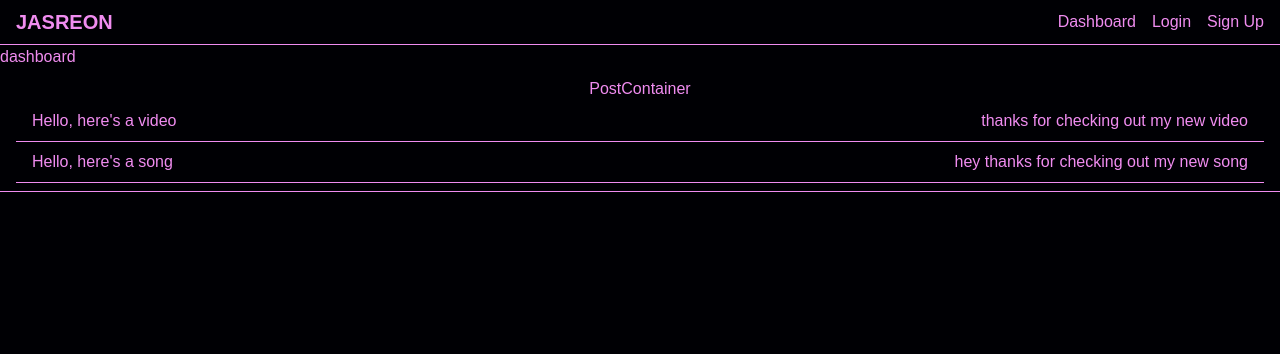
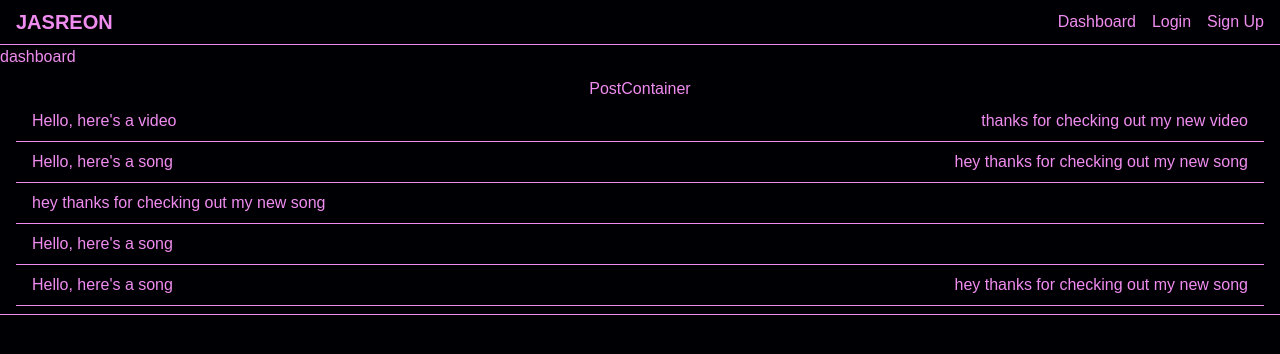
Before and after one commit to cooljasonmelton/next-react-supabase-starter-with-auth, a Next.js app: page /dashboard in a window 1280 px wide. Shown: the top 354 px of the page. Built offline with nearby package versions, Linux system fonts and the light colour scheme.

Commit message:
clenaup post and container

```diff
--- a/app/components/Post.tsx
+++ b/app/components/Post.tsx
@@ -2,16 +2,12 @@
 
 import { PostType } from "./PostContainer";
 
-// const NAVBAR_TITLE = "JASREON";
-// const DASHBOARD_LINK_TEXT = "Dashboard";
-// const LOGIN_LINK_TEXT = "Login";
-// const SIGNUP_LINK_TEXT = "Sign Up";
-
-const Post = (props: { post: PostType }) => {
+const Post = ({ post }: { post: PostType }) => {
+  const { title, content } = post;
   return (
     <div className="w-full px-4 py-2 border-b flex justify-between items-center">
-      <h2>{props.post?.title}</h2>
-      <p>{props.post?.content}</p>
+      {title && <h2>{title}</h2>}
+      {content && <p>{content}</p>}
     </div>
   );
 };
--- a/app/components/PostContainer.tsx
+++ b/app/components/PostContainer.tsx
@@ -33,6 +33,30 @@ const mockPosts = [
     media_url: "www.youtube.com",
     created_at: "2020-06-15 02:03:25",
   },
+  {
+    id: "002",
+    user_id: "000",
+    title: "",
+    content: "hey thanks for checking out my new song",
+    media_url: "www.youtube.com",
+    created_at: "2020-06-15 02:03:25",
+  },
+  {
+    id: "003",
+    user_id: "000",
+    title: "Hello, here's a song",
+    content: "",
+    media_url: "www.youtube.com",
+    created_at: "2020-06-15 02:03:25",
+  },
+  {
+    id: "004",
+    user_id: "000",
+    title: "Hello, here's a song",
+    content: "hey thanks for checking out my new song",
+    media_url: "",
+    created_at: "2020-06-15 02:03:25",
+  },
 ];
 
 const PostContainer = () => {
```
